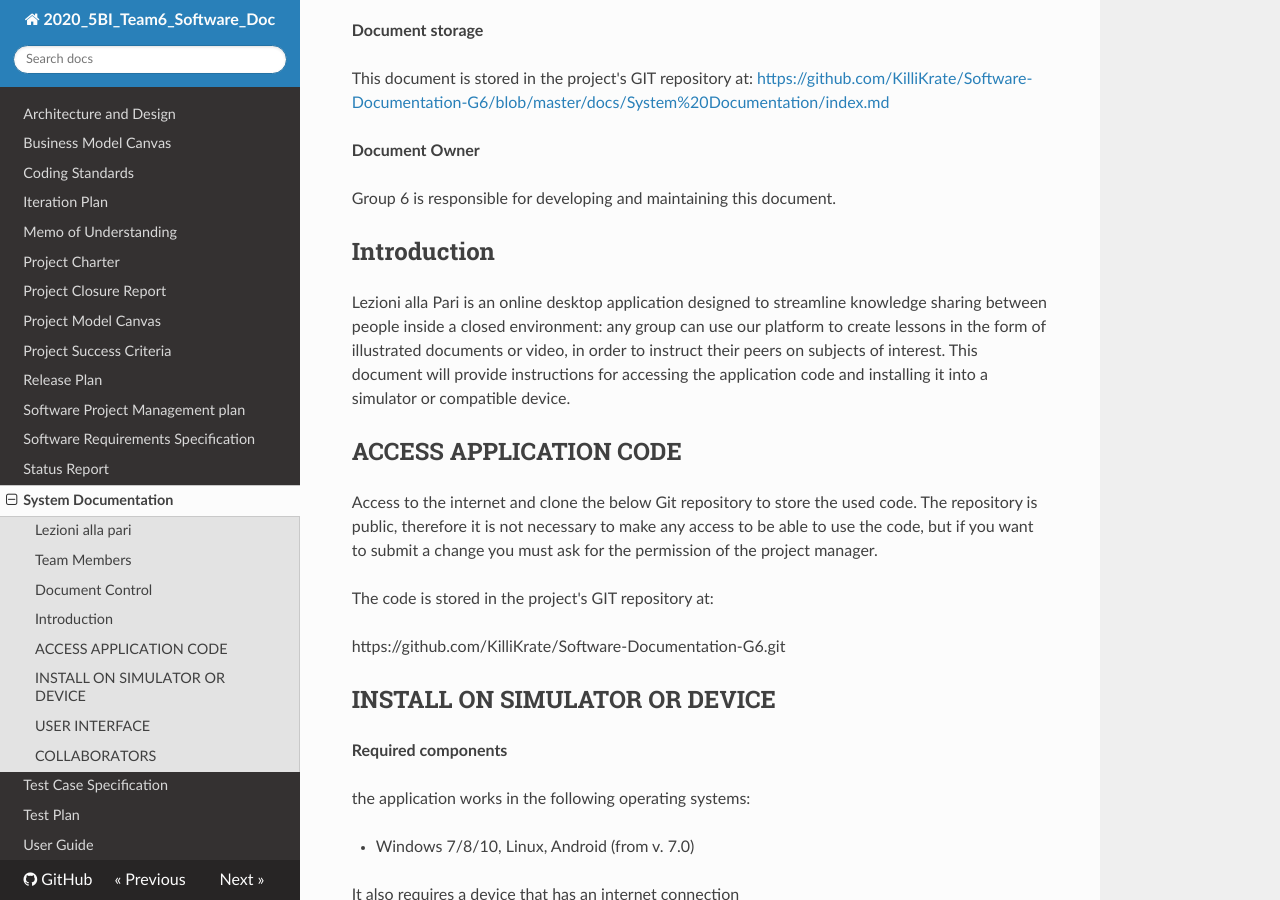
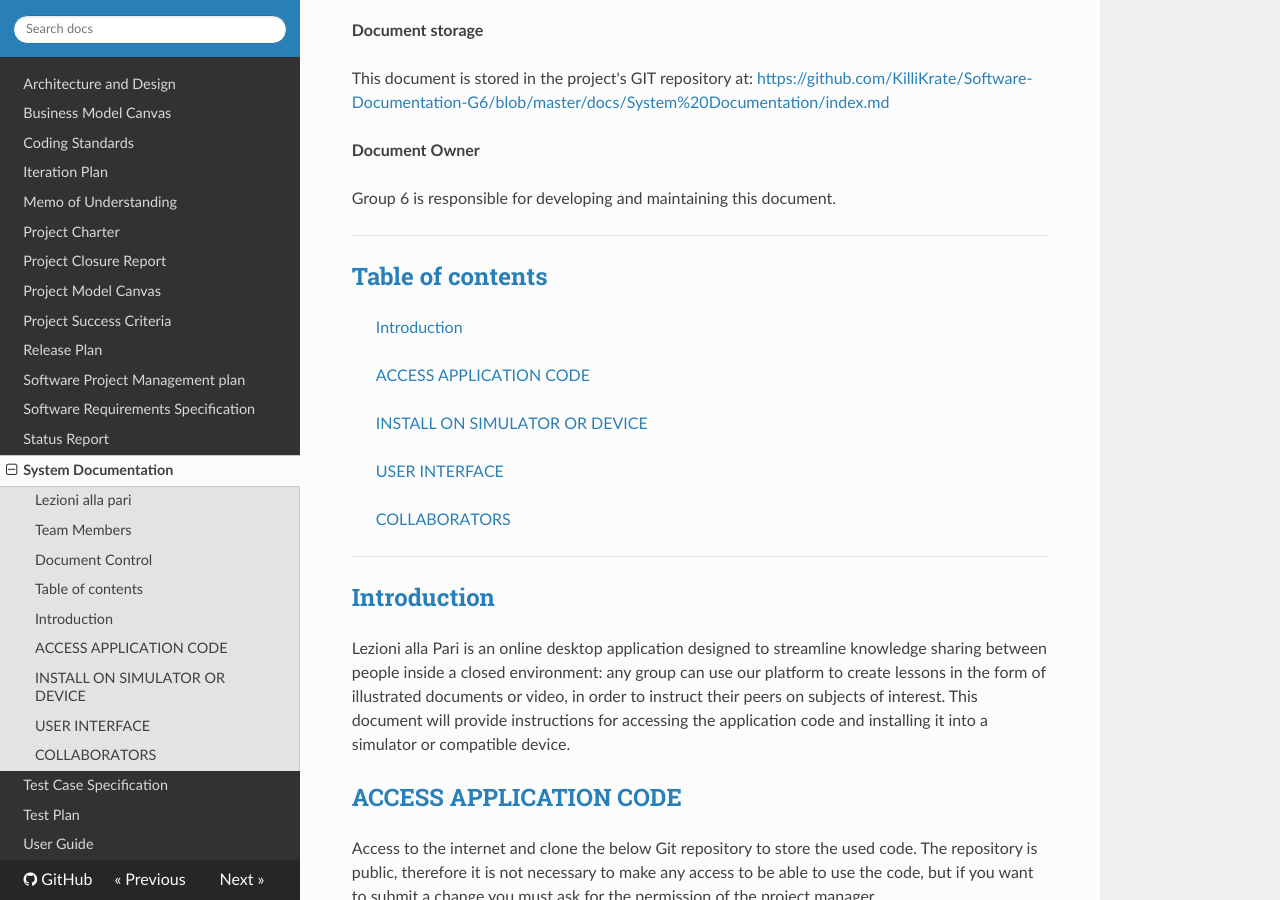
Before and after one commit to KilliKrate/Software-Documentation-G6, an MkDocs documentation site: the page built from docs/System Documentation/index.md, in a window 1280 px wide and 900 px high, scrolled down 620 px. Built offline with MkDocs 1.6.1, drawn with Linux system fonts in a browser that asks for light colours; nearby versions of some CDN libraries.

Commit message:
Update system documentation 02

```diff
--- a/docs/System Documentation/index.md
+++ b/docs/System Documentation/index.md
@@ -26,11 +26,26 @@ This document is stored in the project's GIT repository at:
 
 Group 6 is responsible for developing and maintaining this document.
 
-## Introduction
+-----------------------------------------------------
+## [Table of contents](#table-of-contents)
+>
+> [Introduction](#introduction)
+>
+> [ACCESS APPLICATION CODE](#access-application-code)
+>
+> [INSTALL ON SIMULATOR OR DEVICE](#install-on-simulator-or-device)
+>
+> [USER INTERFACE](#user-interface)
+>
+> [COLLABORATORS](#collaborators)
+>
+-----------------------------------------------------
+
+## [Introduction](#introduction)
 
 Lezioni alla Pari is an online desktop application designed to streamline knowledge sharing between people inside a closed environment: any group can use our platform to create lessons in the form of illustrated documents or video, in order to instruct their peers on subjects of interest. This document will provide instructions for accessing the application code and installing it into a simulator or compatible device.
 
-## ACCESS APPLICATION CODE
+## [ACCESS APPLICATION CODE](#access-application-code)
 
 Access to the internet and clone the below Git repository to store the used code. The repository is public, therefore it is not necessary to make any access to be able to use the code, but if you want to submit a change you must ask for the permission of the project manager.
 
@@ -38,7 +53,7 @@ The code is stored in the project's GIT repository at:
 
 https://github.com/KilliKrate/Software-Documentation-G6.git
 
-## INSTALL ON SIMULATOR OR DEVICE
+## [INSTALL ON SIMULATOR OR DEVICE](#install-on-simulator-or-device)
 
 **Required components**
 
@@ -60,10 +75,12 @@ It also requires a device that has an internet connection
 
 5. the Application is now running and usable.
 
-## USER INTERFACE
+## [USER INTERFACE](#user-interface)
+
 The user interface start with a login/registration screen where the user can make the access. The login and registration forms will be quick and straightforward, with the purpose of introducing the user to the application immediately. In the next screen an user will easily be able to determine the courses and lessons he has created, thanks to smart color use, and will also have easy access to any content he needs. Accessibility options, such as increased font sizes and color blindness support will be available at launch.
 
-## COLLABORATORS
+## [COLLABORATORS](#collaborators)
+
 We are very thankful and acknowledge the support and help provided by all active and former collaborators, uncountable advisors, bug finders and users of this application.
 
 **currently active**
```
